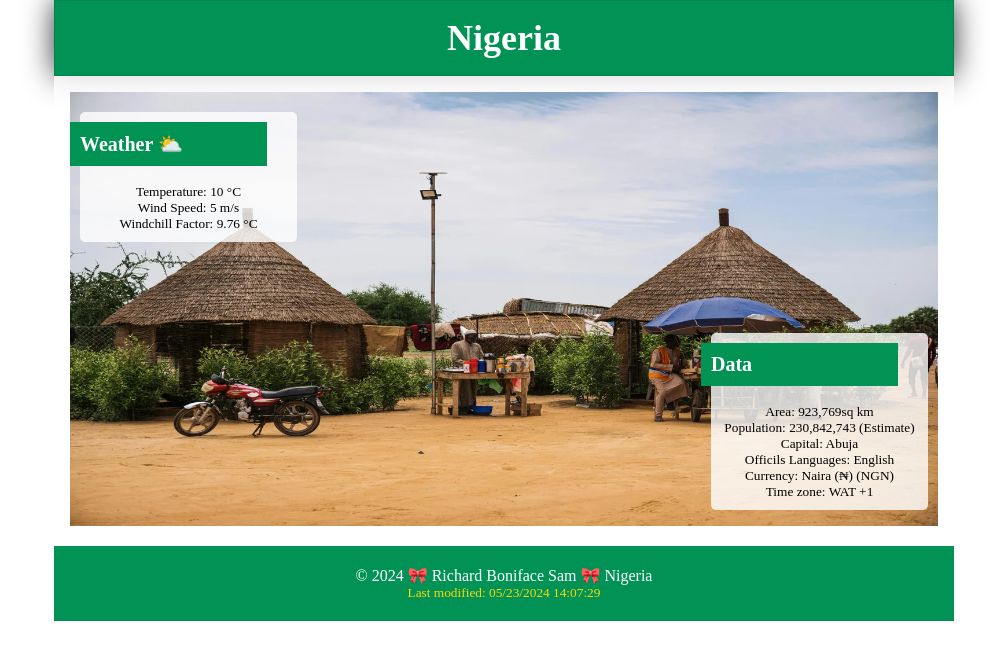
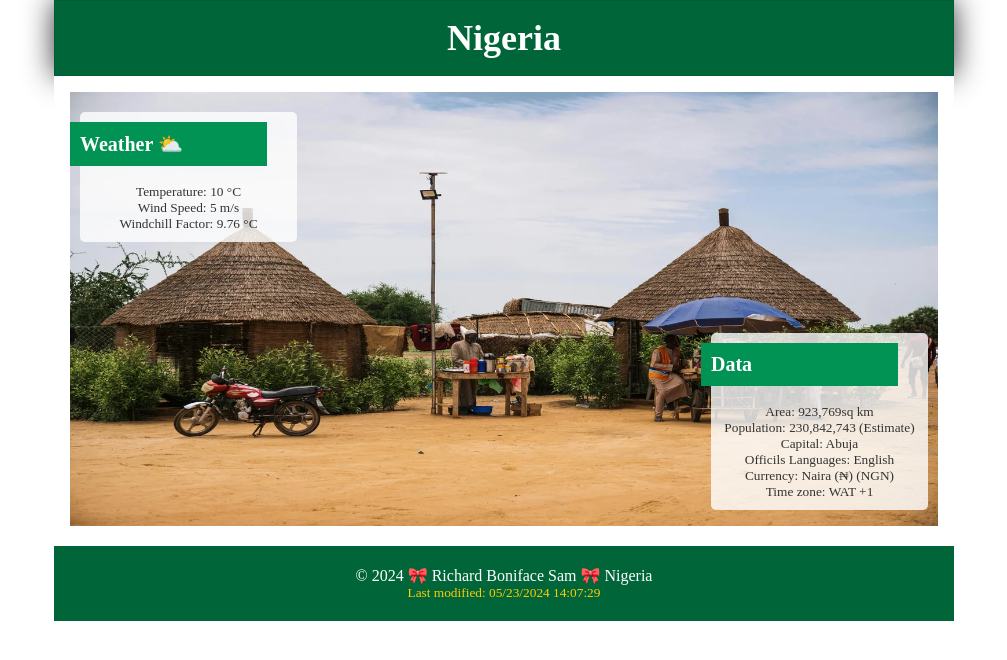
Before and after one commit to richardbsam/wdd131-dynamic-web-fundamentals-class-project, a plain HTML site: page place.html in a window 1280 px wide. Shown: the whole page, without its empty margins (136-1143 px from the left). Drawn offline with Linux system fonts and the light colour scheme.

Commit message:
audit_corrections

```diff
--- a/styles/place.css
+++ b/styles/place.css
@@ -1,8 +1,8 @@
 :root {
   --main-bg-color: #f0f0f0;
-  --main-text-color: #333;
-  --primary-color: rgb(0, 147 , 85);
-  --secondary-color: rgba(255, 255, 255, 0.8);
+  --main-text-color: #333333; /* Darker gray for better contrast */
+  --primary-color: #006639; /* Darker green for better contrast */
+  --secondary-color: #ffffff; /* Solid white for clarity */
   --font-size-h1: 36px;
   --font-size-h2: 20px;
 }
@@ -23,7 +23,7 @@ header {
   display: grid;
   grid-gap: 20px;
   border: 1px solid rgba(0, 0, 0, 0.1);
-  box-shadow: 0 0 30px #333;
+  box-shadow: 0 0 30px #333333;
 }
 
 header,
@@ -46,7 +46,7 @@ h1 {
 
 h2 {
   font-size: var(--font-size-h2);
-  color: black;
+  color: var(--main-text-color);
   padding: 10px;
 }
 
@@ -61,6 +61,7 @@ h2 {
 p {
   text-align: center;
   font-size: smaller;
+  color: var(--main-text-color);
 }
 
 .weather-container,
@@ -70,6 +71,7 @@ p {
   padding: 10px;
   border-radius: 5px;
   text-align: center;
+  color: var(--main-text-color);
 }
 
 .weather-container img {
@@ -93,10 +95,9 @@ footer {
 
 footer p {
   margin: 0;
-  color: rgb(253, 216, 5);
+  color: #ffcc00; /* Slightly darker yellow for better contrast */
 }
 
 footer p span {
-
   font-weight: lighter;
 }
```
